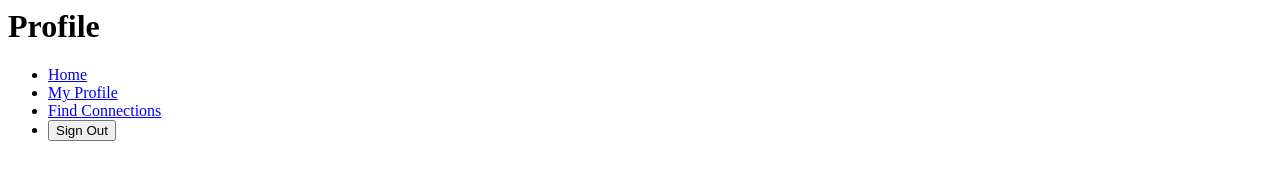
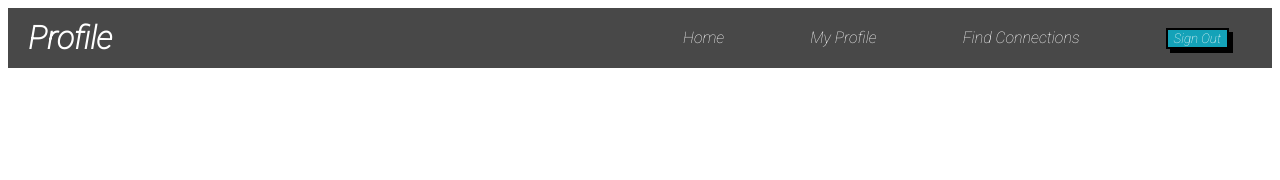
Before and after one commit to austinchen27/webfund, a plain HTML site: page css/flexNavbar/index.html in a window 1280 px wide. Drawn offline with Linux system fonts and the light colour scheme.

Commit message:
Update Flex our Blocks

```diff
--- a/css/flexNavbar/index.html
+++ b/css/flexNavbar/index.html
@@ -1,3 +1,21 @@
+<!DOCTYPE html>
+<html lang="en">
+<head>
+    <meta charset="UTF-8">
+    <meta http-equiv="X-UA-Compatible" content="IE=edge">
+    <meta name="viewport" content="width=device-width, initial-scale=1.0">
+    <title>Flex Navbar</title>
+    <link rel="stylesheet" href="style.css">
+    <link rel="preconnect" href="https://fonts.googleapis.com">
+<link rel="preconnect" href="https://fonts.gstatic.com" crossorigin>
+<link href="https://fonts.googleapis.com/css2?family=Roboto:ital,wght@1,100&display=swap" rel="stylesheet">
+
+</head>
+<body>
+
+</body>
+</html>
+
 <div class="nav">
     <h1 class="nav-title">Profile</h1>
     <ul class="nav-links">
--- a/css/flexNavbar/style.css
+++ b/css/flexNavbar/style.css
@@ -0,0 +1,37 @@
+* {
+    color: white;
+    font-family: 'Roboto', sans-serif;
+}
+
+h1 {
+    margin-left: 20px;
+}
+
+.nav {
+    background-color: rgb(72, 72, 72);
+    height: 60px;
+    display: flex;
+    align-items: center;
+    justify-content: space-between;
+}
+
+.nav-title {
+    display: flex;
+    align-items: center;
+}
+.nav-links {
+    list-style: none;
+    display: flex;
+    justify-content: space-around;
+    width: 50%;
+}
+
+a {
+    text-decoration: none;
+}
+
+.btn {
+    background-color: #14A2B8;
+    border: 2px solid black;
+    box-shadow: 4px 4px black;
+}
```
